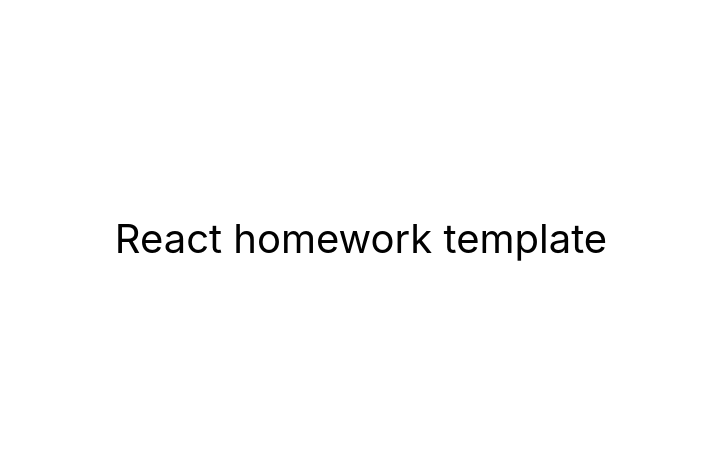
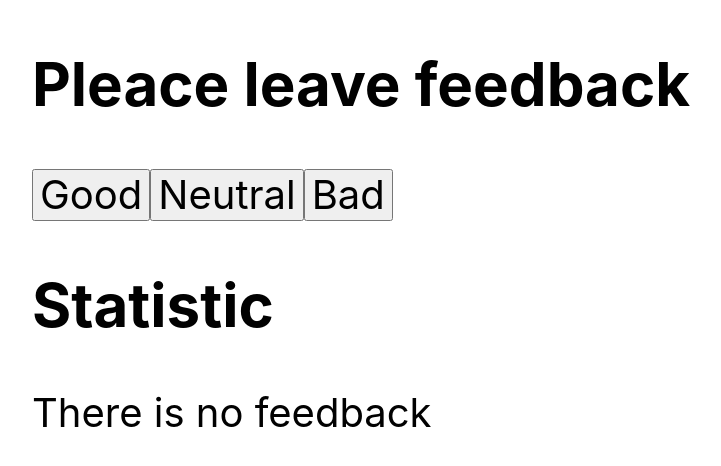
Before and after one commit to Konashuk/goit-react-hw-02-feedback, a React (Create React App) app: page / in a window 1280 px wide. Shown: the part 162-628 px from the top of the page, without its empty margins (279-1000 px from the left). Built offline with nearby package versions, Linux system fonts and the light colour scheme.

Commit message:
first task

```diff
--- a/package.json
+++ b/package.json
@@ -7,9 +7,11 @@
     "@testing-library/jest-dom": "^5.16.3",
     "@testing-library/react": "^12.1.4",
     "@testing-library/user-event": "^13.5.0",
+    "modern-normalize": "^2.0.0",
     "react": "^18.1.0",
     "react-dom": "^18.1.0",
     "react-scripts": "5.0.1",
+    "styled-components": "^6.1.0",
     "web-vitals": "^2.1.3"
   },
   "scripts": {
--- a/src/components/App.jsx
+++ b/src/components/App.jsx
@@ -1,3 +1,6 @@
+import Feedback from './feedback/faadback';
+import { GlobalStyle } from './globalStyled';
+
 export const App = () => {
   return (
     <div
@@ -7,10 +10,11 @@
         justifyContent: 'center',
         alignItems: 'center',
         fontSize: 40,
-        color: '#010101'
+        color: '#010101',
       }}
     >
-      React homework template
+      <Feedback />
+      <GlobalStyle />
     </div>
   );
 };
--- /dev/null
+++ b/src/components/feedback/faadback.js
@@ -0,0 +1,80 @@
+import { Component } from 'react';
+import { Statictics } from './statistics';
+import { FeedbackOptions } from 'components/feedbackOptions';
+import { Section } from './section';
+import { Notification } from './notification';
+
+class Feedback extends Component {
+  state = {
+    good: 0,
+    neutral: 0,
+    bad: 0,
+    total: 0,
+    positivePercentage: 0,
+  };
+
+  goodFeedbak = () => {
+    this.setState(
+      prevState => ({
+        good: prevState.good + 1,
+      }),
+      this.calculateTotalFeedback
+    );
+  };
+  neutralFeedbak = () => {
+    this.setState(
+      prevState => ({
+        neutral: prevState.neutral + 1,
+      }),
+      this.calculateTotalFeedback
+    );
+  };
+  badFeedbak = () => {
+    this.setState(
+      prevState => ({
+        bad: prevState.bad + 1,
+      }),
+      this.calculateTotalFeedback
+    );
+  };
+  calculateTotalFeedback = () => {
+    const { good, neutral, bad } = this.state;
+    this.setState(
+      { total: good + neutral + bad },
+      this.countPositiveFeedbackPercentage
+    );
+  };
+
+  countPositiveFeedbackPercentage = () => {
+    const { total, good } = this.state;
+    const positivePercentage = Math.round((good / total) * 100);
+    this.setState({ positivePercentage });
+  };
+  render() {
+    return (
+      <div>
+        <Section title="Pleace leave feedback">
+          <FeedbackOptions
+            good={this.goodFeedbak}
+            neutral={this.neutralFeedbak}
+            bad={this.badFeedbak}
+          />
+        </Section>
+        <Section title="Statistic">
+          {this.state.bad || this.state.good || this.state.neutral ? (
+            <Statictics
+              good={this.state.good}
+              neutral={this.state.neutral}
+              bad={this.state.bad}
+              total={this.state.total}
+              positivePercentage={this.state.positivePercentage}
+            />
+          ) : (
+            <Notification message="There is no feedback" />
+          )}
+        </Section>
+      </div>
+    );
+  }
+}
+export default Feedback;
--- /dev/null
+++ b/src/components/feedback/notification.js
@@ -0,0 +1,3 @@
+export const Notification = ({ message }) => {
+  return <p>{message}</p>;
+};
--- /dev/null
+++ b/src/components/feedback/section.js
@@ -0,0 +1,10 @@
+import { FeedbackOptions } from 'components/feedbackOptions';
+
+export const Section = ({ title, children }) => {
+  return (
+    <section>
+      <h1>{title}</h1>
+      {children}
+    </section>
+  );
+};
--- /dev/null
+++ b/src/components/feedback/statistics.js
@@ -0,0 +1,18 @@
+export const Statictics = ({
+  good,
+  neutral,
+  bad,
+  total,
+  positivePercentage,
+}) => {
+  return (
+    <div>
+      <h2>Statistic</h2>
+      <p>Good: {good}</p>
+      <p>Neutral: {neutral}</p>
+      <p>Bad: {bad}</p>
+      <p>Total: {total}</p>
+      <p>Positive feedback: {positivePercentage}%</p>
+    </div>
+  );
+};
--- /dev/null
+++ b/src/components/feedbackOptions.js
@@ -0,0 +1,9 @@
+export const FeedbackOptions = ({ good, neutral, bad }) => {
+  return (
+    <div>
+      <button onClick={good}>Good</button>
+      <button onClick={neutral}>Neutral</button>
+      <button onClick={bad}>Bad</button>
+    </div>
+  );
+};
--- a/src/index.css
+++ b/src/components/globalStyled.js
@@ -1,5 +1,7 @@
-@import-normalize; /* bring in normalize.css styles */
+import { createGlobalStyle } from 'styled-components';
+import 'modern-normalize';
 
+export const GlobalStyle = createGlobalStyle`
 body {
   margin: 0;
   font-family: -apple-system, BlinkMacSystemFont, 'Segoe UI', 'Roboto', 'Oxygen',
@@ -12,4 +14,4 @@
 code {
   font-family: source-code-pro, Menlo, Monaco, Consolas, 'Courier New',
     monospace;
-}
+}`;
--- a/src/index.js
+++ b/src/index.js
@@ -1,7 +1,6 @@
 import React from 'react';
 import ReactDOM from 'react-dom/client';
 import { App } from 'components/App';
-import './index.css';
 
 ReactDOM.createRoot(document.getElementById('root')).render(
   <React.StrictMode>
```
Also changed, not shown: 1 other file (tests, documents, lock files or other folders).
